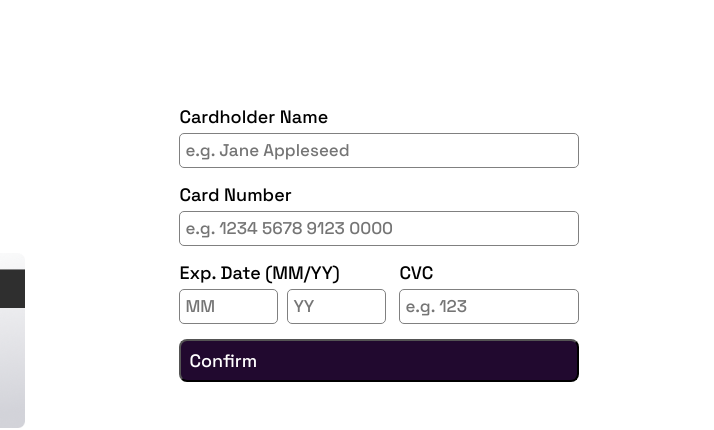
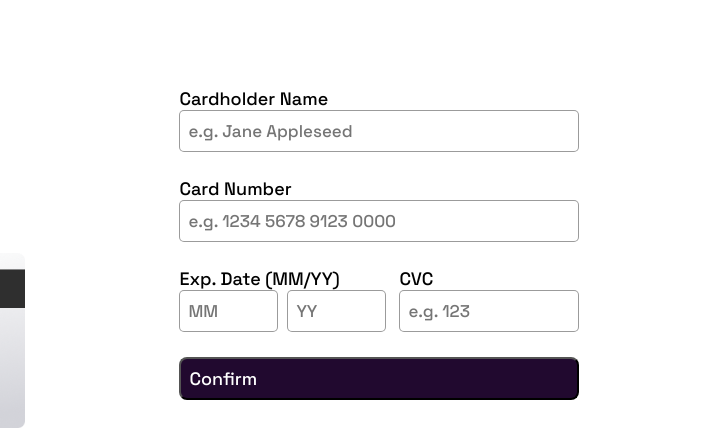
Before and after one commit to yonext24/Frontend-Mentor-Card-Details, a plain HTML site: page index.html in a window 1280 px wide. Shown: the part 157-587 px from the top of the page, 566-1280 px from the left. Drawn offline with Linux system fonts and the light colour scheme.

Commit message:
added form styling

```diff
--- a/index.html
+++ b/index.html
@@ -15,13 +15,6 @@
 </head>
 
 <body>
-  <div class="modal" id="modal">
-    <div class="attribution">
-      <h2>Challenge by <a href="https://www.frontendmentor.io?ref=challenge" target="_blank">Frontend Mentor</a>.</h2>
-      <p>Coded by <a href="#">Jonathan Picone</a>.</p>
-      <button class="modal__button">Continue</button>
-    </div>
-  </div>
   <div class="main">
     <div class="pusher"></div>
     <div class="cards-container">
@@ -75,6 +68,13 @@
       <img id="git" src="images/github-svgrepo-com.svg" alt="github">
     </a>
   </footer>
+  <div class="modal" id="modal">
+    <div class="attribution">
+      <h2>Challenge by <a href="https://www.frontendmentor.io?ref=challenge" target="_blank">Frontend Mentor</a>.</h2>
+      <p>Coded by <a href="#">Jonathan Picone</a>.</p>
+      <button class="modal__button">Continue</button>
+    </div>
+  </div>
   <script src="index.js"></script>
 </body>
 
--- a/index.js
+++ b/index.js
@@ -122,5 +122,5 @@ hiddeModal.addEventListener('click', (e) => {
   modal.classList.remove('mostrar')
   setTimeout(() => {
     window.location.reload()
-  }, 3000)
+  }, 1000)
 })
--- a/styles.css
+++ b/styles.css
@@ -97,9 +97,6 @@ input[type=number] {
   right: 35px;
 }
 
-.form input {
-  margin-bottom: 15px;
-}
 .form {
   width: calc(100vw / 1.5);
   height: 100vh;
@@ -110,10 +107,10 @@ input[type=number] {
 }
 .form form input {
   height: 35px;
+  margin-bottom: 25px;
   border-radius: 5px;
-  border: 1px solid grey;
-  margin-top: 5px;
-  padding-left: 5px;
+  border: 1px solid rgba(5,5,5,.4);
+  padding: 20px 8px;
   font-size: 17px;
 }
 .form form .last-row {
```
